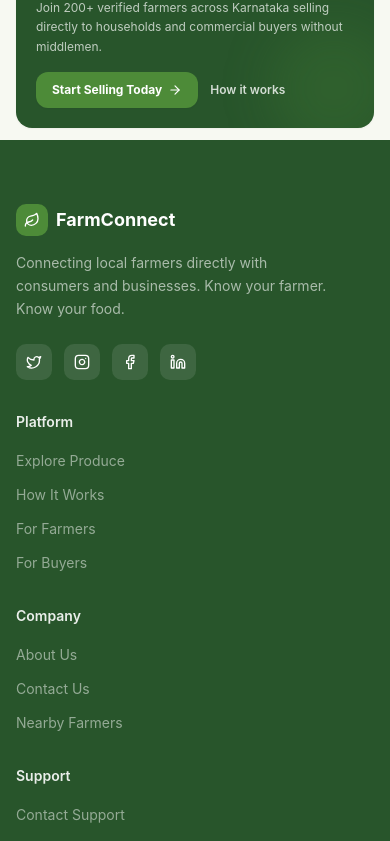
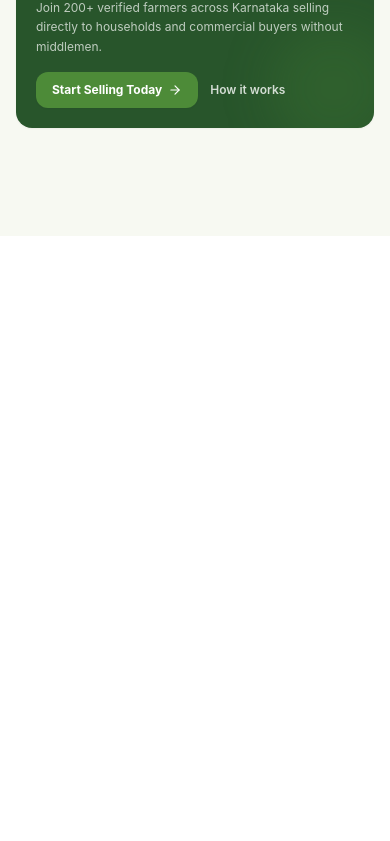
Before and after one commit to s7arlen/FarmConnect, a Next.js app: page / in a window 390 px wide. Shown: the part 2678-3519 px from the top of the page. After the commit the page ends 2914 px from the top, so only its background shows below. Built offline with nearby package versions, Linux system fonts and the light colour scheme.

Commit message:
fix(ui): hide heavy multi-column footer on mobile viewports for clean app experience

```diff
--- a/app/(marketing)/layout.tsx
+++ b/app/(marketing)/layout.tsx
@@ -49,10 +49,10 @@ export default function MarketingLayout({
         <Navbar />
       </div>
 
-      <main className="flex-1">{children}</main>
+      <main className="flex-1 pb-24 lg:pb-0">{children}</main>
 
-      {/* Footer with clearance for mobile bottom nav */}
-      <div className="pb-24 lg:pb-0">
+      {/* Desktop-Only Footer (Hidden on mobile for pure app experience) */}
+      <div className="hidden lg:block">
         <Footer />
       </div>
 
```
